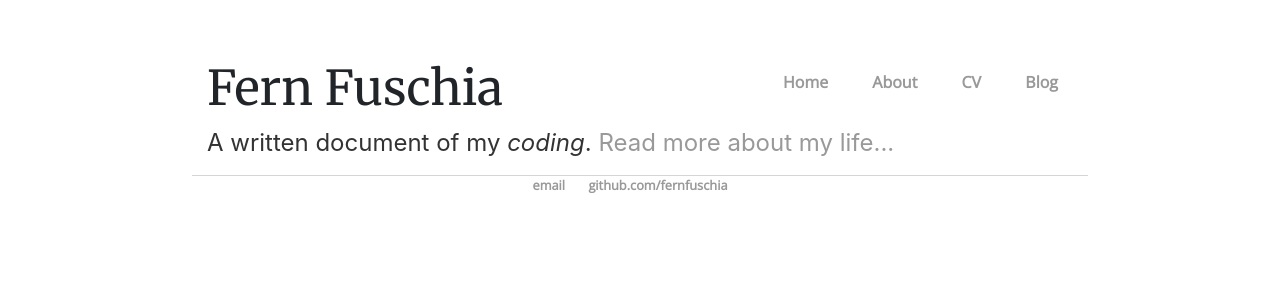
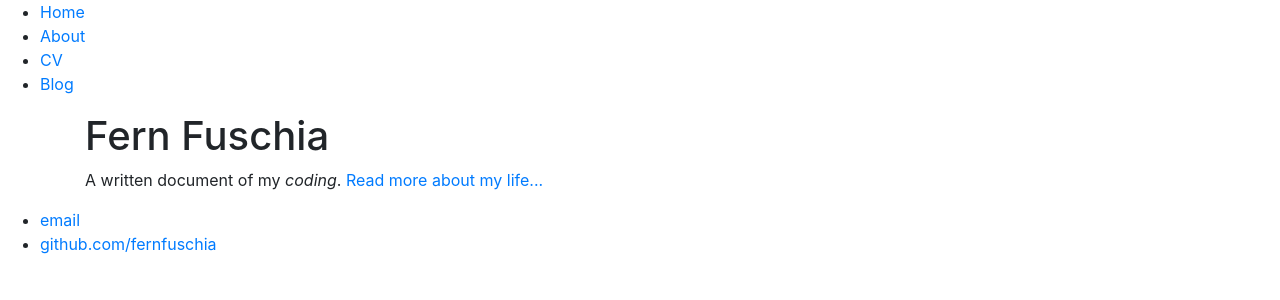
Before and after one commit to fernfuschia/fernfuschia.github.io, a Jekyll site: the page built from index.html, in a window 1280 px wide. Shown: the top 300 px of the page. Built offline with Jekyll 4.4.1, drawn with Linux system fonts in a browser that asks for light colours; nearby versions of some CDN libraries.

Commit message:
Update main.css

```diff
--- a/css/main.css
+++ b/css/main.css
@@ -1,66 +1,4 @@
-body {
-    margin: 60px auto;
-    width: 70%;
-}
-nav ul, footer ul {
-    font-family: 'Open Sans', sans-serif;
-    padding: 0px;
-    list-style: none;
-    font-weight: bold;
-}
-nav ul li, footer ul li {
-    display: inline;
-    margin-right: 20px;
-}
 
-nav.main-nav ul {
-	margin: 0;
-	padding: 0;
-	list-style: none;
-	float: right;
-}
-
-nav.main-nav li,
-nav.main-nav a {
-	display: inline-block;
-}
-
-nav.main-nav li a {
-	padding: 10px;
-}
-
-a {
-    text-decoration: none;
-    color: #999;
-}
-a:hover {
-    text-decoration: underline;
-}
-h1 {
-    font-size: 3em;
-    font-family: 'Merriweather', serif;
-}
-p {
-    font-size: 1.5em;
-    line-height: 1.4em;
-    color: #333;
-}
-footer {
-    color: gray;
-  text-align: center;
-    min-height: 50px;
-    border-top: 1px solid #d5d5d5;
-    font-size: .8em;
-}
-
-ul.posts {
-    margin: 20px auto 40px;
-    font-size: 1.5em;
-}
-
-ul.posts li {
-    list-style: none;
-}
 
 th, td {
 	font-family: 'Open Sans';
```
